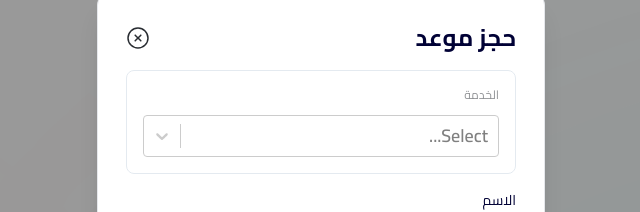
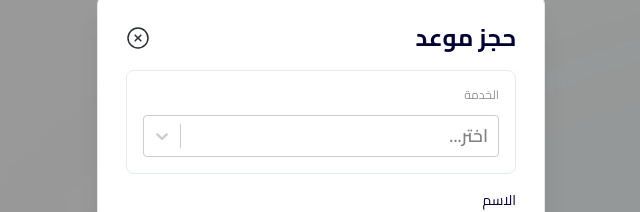
Before and after one commit to helmy162/lifeway, a Next.js app: page / in a window 1280 px wide. Both pictures are taken after a click on the button "احجز الان". Shown: the top 212 px of the page, without its empty margins (319-959 px from the left). Built offline with nearby package versions, Linux system fonts and the light colour scheme.

Commit message:
Added Arabic placeholder to MultiSelectInput component

```diff
--- a/components/MultiSelectInput.tsx
+++ b/components/MultiSelectInput.tsx
@@ -42,6 +42,7 @@ const MultiSelectInput = ({
         value={value}
         isMulti
         onChange={handleChange}
+        placeholder="اختر..."
       />
     </div>
   );
```
